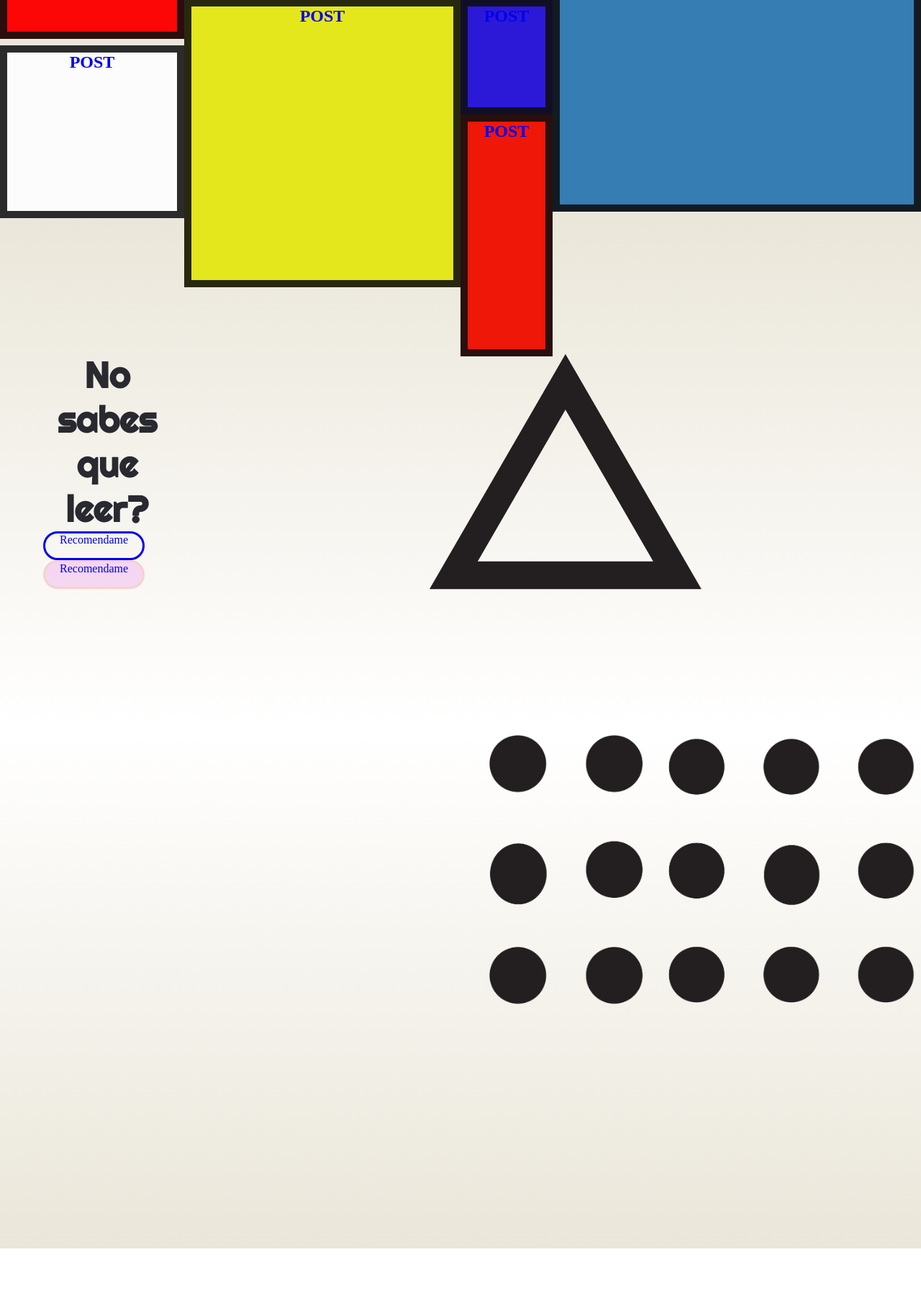
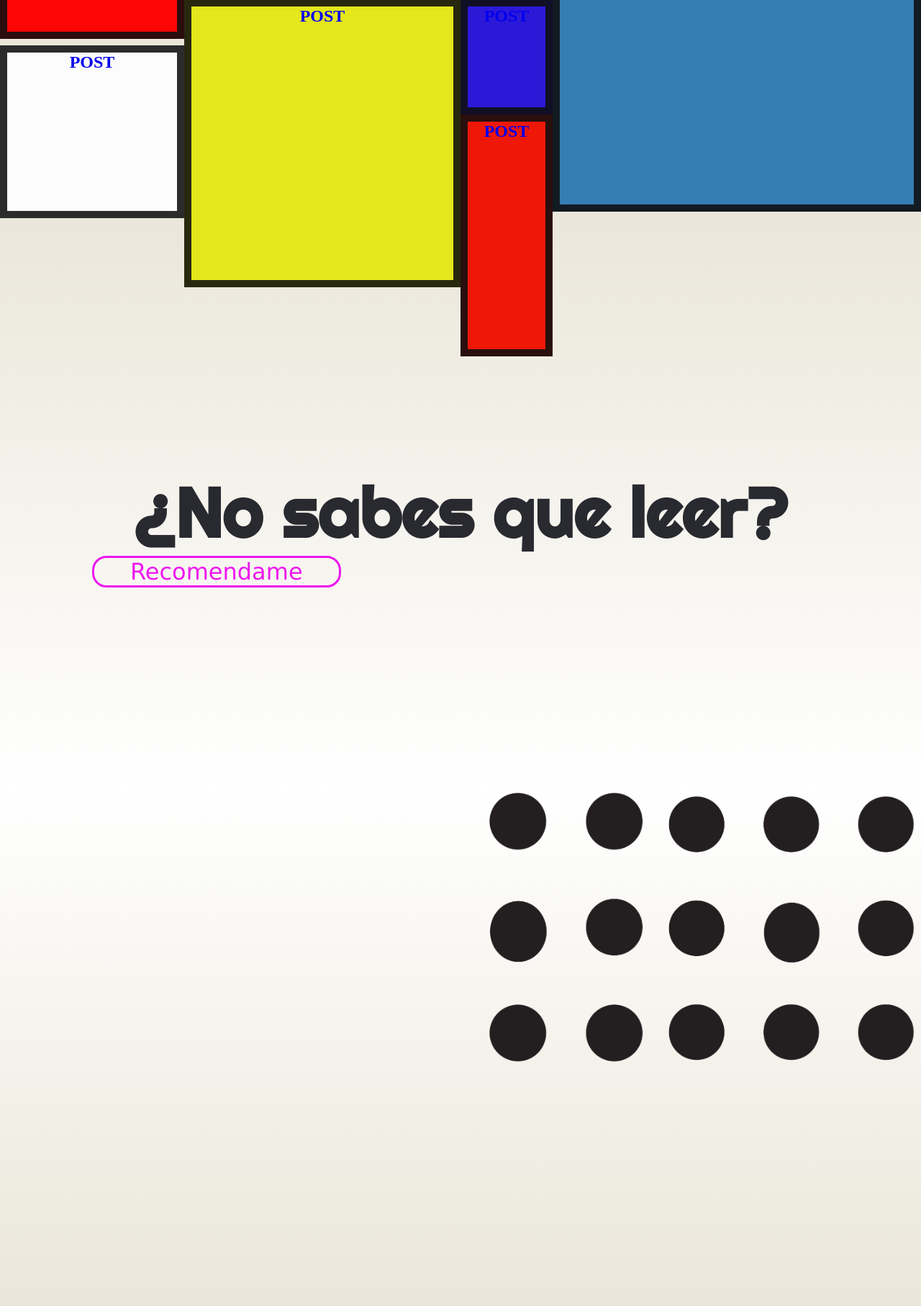
Before and after one commit to noe-mai/Repo-Escrbirnos, a PHP site: page / in a window 1280 px wide. Shown: the part 1177-2991 px from the top of the page at 72% size. Before the commit the page ends 2911 px from the top, so only its background shows below. Run offline with PHP 8.4, Linux system fonts and the light colour scheme.

Commit message:
cambios en recomendame

```diff
--- a/index.html
+++ b/index.html
@@ -62,15 +62,14 @@
       </section>
 
       <section id="box">
-        <div class="text">
-          <h2 class="box-title">No sabes que leer?</h2>
-          <p class="box-description"></p>
-          <a href="#" class="btn btn-green btn-large">Recomendame</a>
-          <a href="#" class="btn btn-transparent">Recomendame</a>
+        <div class="text-recommend">
+          <h2 class="box-title">¿No sabes que leer?</h2>
+          <a href="#" class="btn  btn-large">Recomendame</a>
+
+
+          <div class="shape"></div>
+
         </div>
-        <figure>
-          <img src="./image/triangulo-05.png" alt="triangulo" />
-        </figure>
       </section>
     </div>
     <footer>
--- a/styles.css
+++ b/styles.css
@@ -264,7 +264,7 @@ Aca comienza la seccion de recomendame
   align-items: center;
   justify-content: center;
   width: 100%;
-  height: 90vh;
+  height: 100vh;
 
   background: rgb(234, 230, 217);
   background: linear-gradient(
@@ -276,46 +276,38 @@ Aca comienza la seccion de recomendame
 
 .box-title {
   color: #292930;
-  font-size: 50px;
+  font-size: 6em;
   font-family: "Righteous", cursive;
   font-weight: bold;
   text-align: center;
+
+  padding-top: 10vh;
 }
 
 #box > div {
-  width: 50%;
-}
-
-#box .text {
-  color: #0f080288;
-  padding: 60px;
-}
-
-#box figure {
-  display: flex;
-  text-align: center;
-  justify-content: center;
-}
-
-#box figure img {
-  max-width: 40%;
-  max-height: 40%;
-  border-radius: 5%;
+  width: 80%;
   margin: 0 auto;
 }
 
+
 .btn {
   display: inline-block;
-  height: 40px;
-  padding: 0 20px;
+  padding: 0 50px;
   border-radius: 20px;
   border-width: 3px;
   border-style: solid;
 }
 
-.btn-transparent {
-  border-color: #f5ccae88;
-  background-color: rgba(240, 166, 240, 0.404);
+.btn-large {
+
+  font-size: 2em;
+  font-family: Verdana, Geneva, Tahoma, sans-serif;
+  color: #ee17ee;
+  margin: 0 auto;
+
+
+
+
 }
 
 footer {
```
Also changed, not shown: image/bauhaus-lamp.svg (added).
